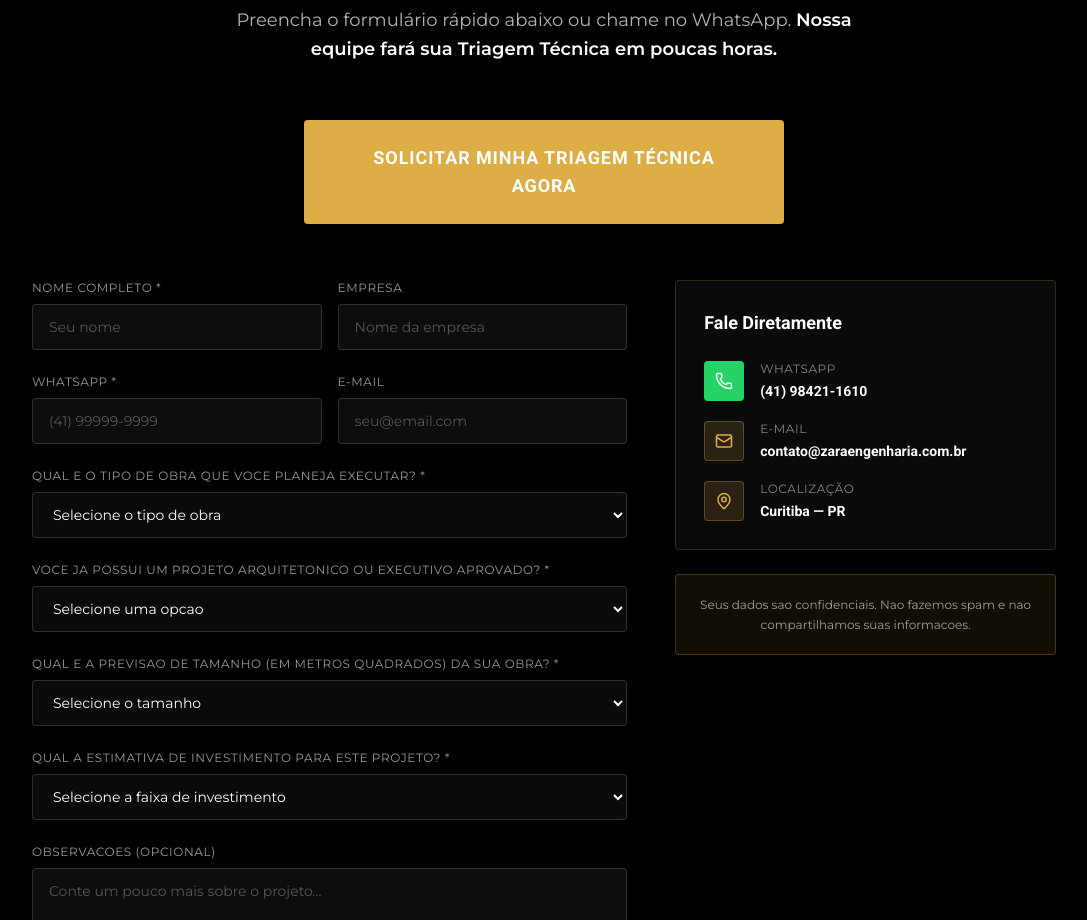
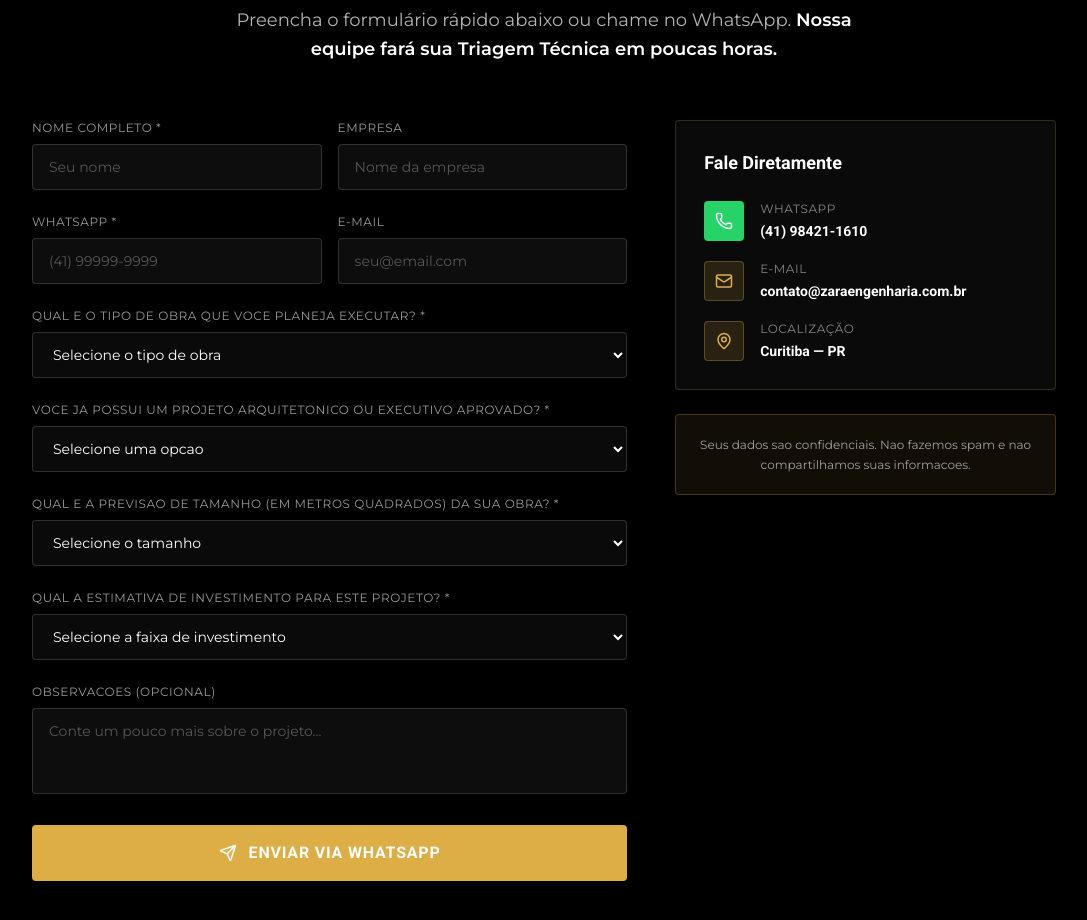
Before and after one commit to damacena-git/site_zara, a React (Vite) app: page / in a window 1280 px wide. Shown: the part 9140-10060 px from the top of the page, without its empty margins (96-1183 px from the left). Built offline with nearby package versions, Linux system fonts and the light colour scheme.

Commit message:
Remove botao 'Solicitar Minha Triagem Tecnica Agora' da secao de contato

```diff
--- a/src/components/ContatoSection.tsx
+++ b/src/components/ContatoSection.tsx
@@ -75,17 +75,6 @@ const ContatoSection: React.FC = () => {
             Preencha o formulário rápido abaixo ou chame no WhatsApp.{' '}
             <strong className="text-white">Nossa equipe fará sua Triagem Técnica em poucas horas.</strong>
           </p>
-        </div>
-
-        {/* Big CTA Button */}
-        <div className="text-center mb-14">
-          <button
-            onClick={openWhatsApp}
-            className="pulse-gold btn-gold text-white font-roboto font-bold text-base sm:text-lg px-10 sm:px-14 py-5 sm:py-6 rounded-sm uppercase tracking-wider inline-block"
-            style={{ maxWidth: '480px', width: '100%' }}
-          >
-            Solicitar Minha Triagem Técnica Agora
-          </button>
         </div>
 
         <div className="grid grid-cols-1 lg:grid-cols-5 gap-8 lg:gap-12">
```
